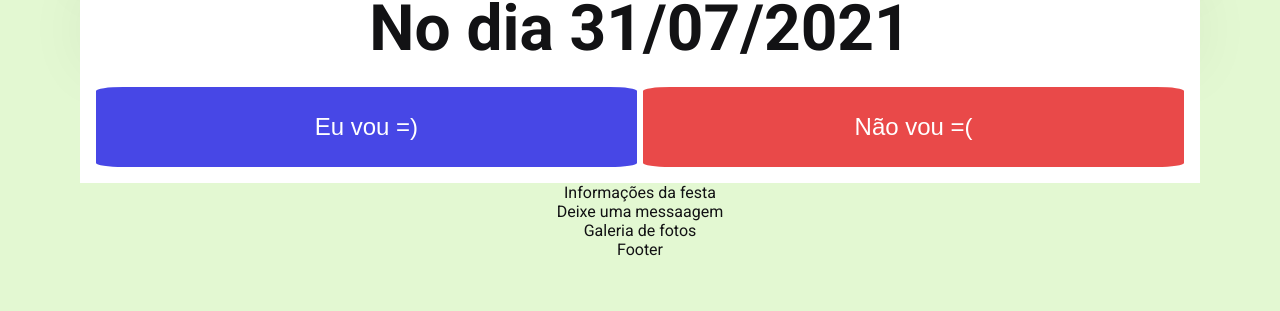
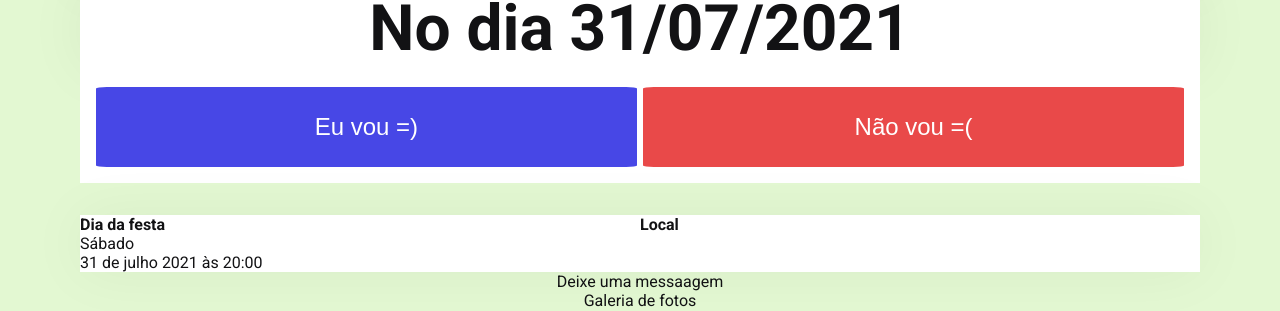
Before and after one commit to infsolution/invit, a Next.js app: page /1/1 in a window 1280 px wide. Shown: the part 881-1192 px from the top of the page. Before the commit the page ends 1140 px from the top, so only its background shows below. Built offline with nearby package versions, Linux system fonts and the light colour scheme.

Commit message:
add section information

```diff
--- a/src/components/Information.tsx
+++ b/src/components/Information.tsx
@@ -2,6 +2,21 @@ import styles from '../styles/components/Information.module.css'
 
 export function Information(){
     return(
-        <div>Informações da festa</div>
+        <div className={styles.containerInformation}>
+            <section>
+                <div>
+                    <div>
+                    <strong>Dia da festa</strong>
+                    <p>Sábado</p>
+                    <p>31 de julho 2021 às 20:00</p>
+                    </div>
+                </div>
+                <div>
+                    <div>
+                        <strong>Local</strong>
+                    </div>
+                </div>
+            </section>
+        </div>
     )
 }
--- a/src/styles/components/Information.module.css
+++ b/src/styles/components/Information.module.css
@@ -0,0 +1,13 @@
+.containerInformation {
+    background: #FFFFFF;
+    width: 70rem;
+    box-shadow: 0 0 60px rgba(0, 0, 0, 0.05);
+    margin-top: 2rem;
+}
+
+.containerInformation section {
+    flex: 1;
+    display: grid;
+    grid-template-columns: 1fr 1fr;
+
+}
--- a/src/styles/components/Rsvp.module.css
+++ b/src/styles/components/Rsvp.module.css
@@ -36,11 +36,12 @@
     align-items: center;
     justify-content: center;
     border: 0;
-    border-radius: 5%;
+    border-radius: 2%;
     color: #FFFFFF;
     font-weight: 400;
     transition: background-color 0.2s;
 }
+
 .rsvpButton > button:first-child{
     margin: 1rem 0.2rem 1rem 1rem;
     background: #4747e6;
```
